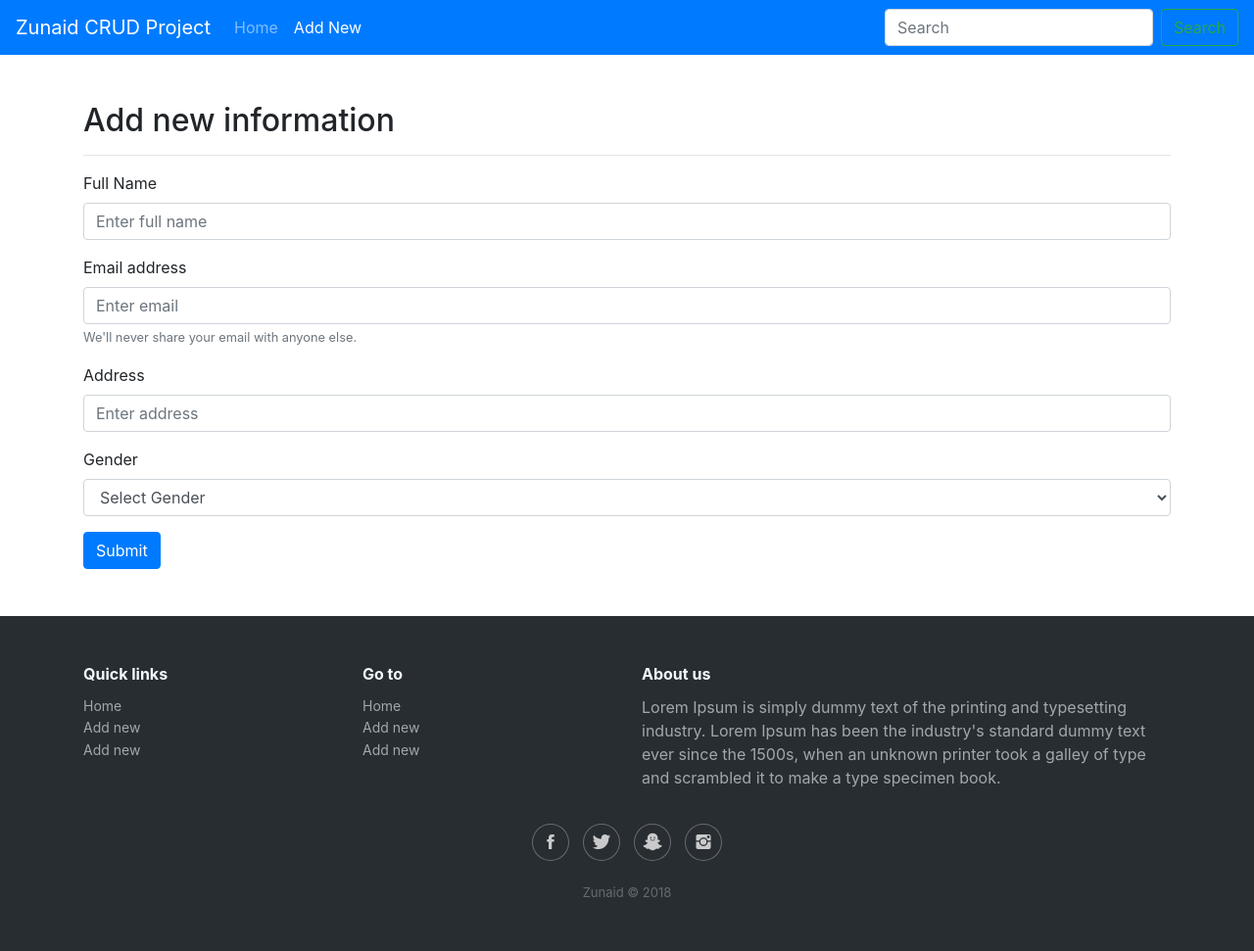
After one commit to zunaidmiah/php-crud-project, a PHP site: page /create.php in a window 1280 px wide. The commit adds this page. Shown: the whole page at 98% size. Run offline with PHP 8.4, Linux system fonts and the light colour scheme; some libraries are stand-ins or nearby versions.

Commit message:
show data and dynamic page created

```diff
--- /dev/null
+++ b/create.php
@@ -0,0 +1,38 @@
+
+    <?php require_once 'view/head.php'; ?>
+    <div class="container  py-4 my-4">
+        <h2>Add new information</h2><hr>
+        <div class="form">
+            <form action="../data/process.php" method="post">
+                <div class="form-group">
+                    <label for="full_name">Full Name</label>
+                    <input type="text" class="form-control" name="full_name" id="full_name" placeholder="Enter full name">
+                </div>
+
+                <div class="form-group">
+                    <label for="email">Email address</label>
+                    <input type="email" class="form-control" name="email" id="email" aria-describedby="emailHelp" placeholder="Enter email">
+                    <small id="emailHelp" class="form-text text-muted">We'll never share your email with anyone else.</small>
+                </div>
+
+                <div class="form-group">
+                    <label for="address">Address</label>
+                    <input type="text" class="form-control" name="address" id="address" placeholder="Enter address">
+                </div>
+
+                <div class="form-group">
+                    <label for="gender">Gender</label>
+                    <select class="form-control" name="gender" id="gender">
+                        <option value="">Select Gender</option>
+                        <option value="male">Male</option>
+                        <option value="female">Female</option>
+                        <option value="n/a">Not Defined</option>
+                    </select>
+                </div>
+
+                <button type="submit" name="create" class="btn btn-primary">Submit</button>
+            </form>
+        </div>
+    </div>
+
+    <?php require_once 'view/footer.php'; ?>
--- /dev/null
+++ b/css/style.css
@@ -0,0 +1,89 @@
+.footer-dark {
+    padding:50px 0;
+    color:#f0f9ff;
+    background-color:#282d32;
+  }
+
+  .footer-dark h3 {
+    margin-top:0;
+    margin-bottom:12px;
+    font-weight:bold;
+    font-size:16px;
+  }
+
+  .footer-dark ul {
+    padding:0;
+    list-style:none;
+    line-height:1.6;
+    font-size:14px;
+    margin-bottom:0;
+  }
+
+  .footer-dark ul a {
+    color:inherit;
+    text-decoration:none;
+    opacity:0.6;
+  }
+
+  .footer-dark ul a:hover {
+    opacity:0.8;
+  }
+
+  @media (max-width:767px) {
+    .footer-dark .item:not(.social) {
+      text-align:center;
+      padding-bottom:20px;
+    }
+  }
+
+  .footer-dark .item.text {
+    margin-bottom:36px;
+  }
+
+  @media (max-width:767px) {
+    .footer-dark .item.text {
+      margin-bottom:0;
+    }
+  }
+
+  .footer-dark .item.text p {
+    opacity:0.6;
+    margin-bottom:0;
+  }
+
+  .footer-dark .item.social {
+    text-align:center;
+  }
+
+  @media (max-width:991px) {
+    .footer-dark .item.social {
+      text-align:center;
+      margin-top:20px;
+    }
+  }
+
+  .footer-dark .item.social > a {
+    font-size:20px;
+    width:36px;
+    height:36px;
+    line-height:36px;
+    display:inline-block;
+    text-align:center;
+    border-radius:50%;
+    box-shadow:0 0 0 1px rgba(255,255,255,0.4);
+    margin:0 8px;
+    color:#fff;
+    opacity:0.75;
+  }
+
+  .footer-dark .item.social > a:hover {
+    opacity:0.9;
+  }
+
+  .footer-dark .copyright {
+    text-align:center;
+    padding-top:24px;
+    opacity:0.3;
+    font-size:13px;
+    margin-bottom:0;
+  }
--- a/data/process.php
+++ b/data/process.php
@@ -17,3 +17,7 @@ if (isset($_POST['create'])) {
     $conn->close();
   }
 }
+
+?>
+<br>
+<a href="../index.php">Go Back</a>
--- /dev/null
+++ b/view/footer.php
@@ -0,0 +1,40 @@
+<div class="footer-dark">
+        <footer>
+            <div class="container">
+                <div class="row">
+                    <div class="col-sm-6 col-md-3 item">
+                        <h3>Quick links</h3>
+                        <ul>
+                            <li><a href="index.php">Home</a></li>
+                            <li><a href="create.php">Add new</a></li>
+                            <li><a href="create.php">Add new</a></li>
+                        </ul>
+                    </div>
+                    <div class="col-sm-6 col-md-3 item">
+                        <h3>Go to</h3>
+                        <ul>
+                            <li><a href="index.php">Home</a></li>
+                            <li><a href="create.php">Add new</a></li>
+                            <li><a href="create.php">Add new</a></li>
+                        </ul>
+                    </div>
+                    <div class="col-md-6 item text">
+                        <h3>About us</h3>
+                        <p>Lorem Ipsum is simply dummy text of the printing and typesetting industry. Lorem Ipsum has been the industry's standard dummy text ever since the 1500s, when an unknown printer took a galley of type and scrambled it to make a type specimen book.</p>
+                    </div>
+                    <div class="col item social"><a href="#"><i class="icon ion-social-facebook"></i></a><a href="#"><i class="icon ion-social-twitter"></i></a><a href="#"><i class="icon ion-social-snapchat"></i></a><a href="#"><i class="icon ion-social-instagram"></i></a></div>
+                </div>
+                <p class="copyright">Zunaid © 2018</p>
+            </div>
+        </footer>
+    </div>
+    <script src="https://cdnjs.cloudflare.com/ajax/libs/jquery/3.2.1/jquery.min.js"></script>
+    <script src="https://cdnjs.cloudflare.com/ajax/libs/twitter-bootstrap/4.1.3/js/bootstrap.bundle.min.js"></script>
+    <!-- Optional JavaScript -->
+    <!-- jQuery first, then Popper.js, then Bootstrap JS -->
+    <script src="https://code.jquery.com/jquery-3.2.1.slim.min.js" integrity="sha384-KJ3o2DKtIkvYIK3UENzmM7KCkRr/rE9/Qpg6aAZGJwFDMVNA/GpGFF93hXpG5KkN" crossorigin="anonymous"></script>
+    <script src="https://cdn.jsdelivr.net/npm/popper.js@1.12.9/dist/umd/popper.min.js" integrity="sha384-ApNbgh9B+Y1QKtv3Rn7W3mgPxhU9K/ScQsAP7hUibX39j7fakFPskvXusvfa0b4Q" crossorigin="anonymous"></script>
+    <script src="https://cdn.jsdelivr.net/npm/bootstrap@4.0.0/dist/js/bootstrap.min.js" integrity="sha384-JZR6Spejh4U02d8jOt6vLEHfe/JQGiRRSQQxSfFWpi1MquVdAyjUar5+76PVCmYl" crossorigin="anonymous"></script>
+</body>
+
+</html>
--- /dev/null
+++ b/view/head.php
@@ -0,0 +1,55 @@
+<!DOCTYPE html>
+<html lang="en">
+
+<head>
+    <meta charset="UTF-8">
+    <meta http-equiv="X-UA-Compatible" content="IE=edge">
+    <meta name="viewport" content="width=device-width, initial-scale=1.0">
+    <title>PHP Crud Project</title>
+
+    <!-- Bootstrap CSS -->
+    <link rel="stylesheet" href="https://cdn.jsdelivr.net/npm/bootstrap@4.0.0/dist/css/bootstrap.min.css" integrity="sha384-Gn5384xqQ1aoWXA+058RXPxPg6fy4IWvTNh0E263XmFcJlSAwiGgFAW/dAiS6JXm" crossorigin="anonymous">
+
+    <!-- fontawesome cdn -->
+    <link rel="stylesheet" href="https://cdnjs.cloudflare.com/ajax/libs/font-awesome/4.0.0/css/font-awesome.min.css" integrity="sha512-FEQLazq9ecqLN5T6wWq26hCZf7kPqUbFC9vsHNbXMJtSZZWAcbJspT+/NEAQkBfFReZ8r9QlA9JHaAuo28MTJA==" crossorigin="anonymous" referrerpolicy="no-referrer" />
+    <link rel="stylesheet" href="https://cdnjs.cloudflare.com/ajax/libs/twitter-bootstrap/4.1.3/css/bootstrap.min.css">
+    <link rel="stylesheet" href="https://cdnjs.cloudflare.com/ajax/libs/ionicons/2.0.1/css/ionicons.min.css">
+    <link rel="stylesheet" href="css/style.css">
+</head>
+
+<body>
+    <nav class="navbar navbar-expand-lg navbar-dark bg-primary">
+        <a class="navbar-brand" href="index.php">Zunaid CRUD Project</a>
+        <button class="navbar-toggler" type="button" data-toggle="collapse" data-target="#navbarSupportedContent" aria-controls="navbarSupportedContent" aria-expanded="false" aria-label="Toggle navigation">
+            <span class="navbar-toggler-icon"></span>
+        </button>
+
+        <div class="collapse navbar-collapse" id="navbarSupportedContent">
+            <ul class="navbar-nav mr-auto">
+                <li class="nav-item <?php if(basename($_SERVER['PHP_SELF']) == 'index.php') print 'active'; ?>">
+                    <a class="nav-link" href="index.php">Home <span class="sr-only">(current)</span></a>
+                </li>
+                <li class="nav-item">
+                    <a class="nav-link <?php if(basename($_SERVER['PHP_SELF']) == 'create.php') print 'active'; ?>" href="create.php">Add New</a>
+                </li>
+                <!-- <li class="nav-item dropdown">
+                    <a class="nav-link dropdown-toggle" href="#" id="navbarDropdown" role="button" data-toggle="dropdown" aria-haspopup="true" aria-expanded="false">
+                        Dropdown
+                    </a>
+                    <div class="dropdown-menu" aria-labelledby="navbarDropdown">
+                        <a class="dropdown-item" href="#">Action</a>
+                        <a class="dropdown-item" href="#">Another action</a>
+                        <div class="dropdown-divider"></div>
+                        <a class="dropdown-item" href="#">Something else here</a>
+                    </div>
+                </li>
+                <li class="nav-item">
+                    <a class="nav-link disabled" href="#">Disabled</a> -->
+                </li>
+            </ul>
+            <form class="form-inline my-2 my-lg-0">
+                <input class="form-control mr-sm-2" type="search" placeholder="Search" aria-label="Search">
+                <button class="btn btn-info btn-outline-success my-2 my-sm-0" type="submit">Search</button>
+            </form>
+        </div>
+    </nav>
```
Also changed, not shown: data/select.php (added, +27 -0 lines), index.php (+53 -54 lines).
